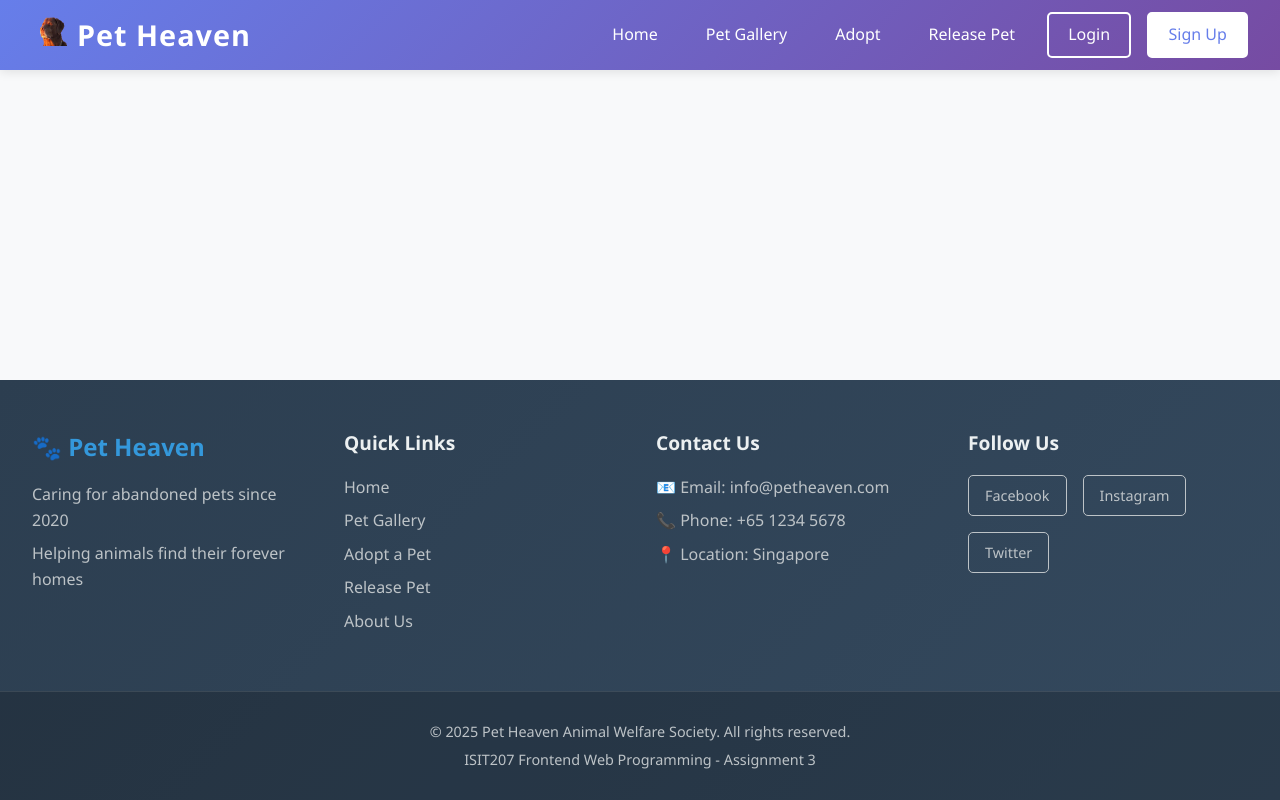
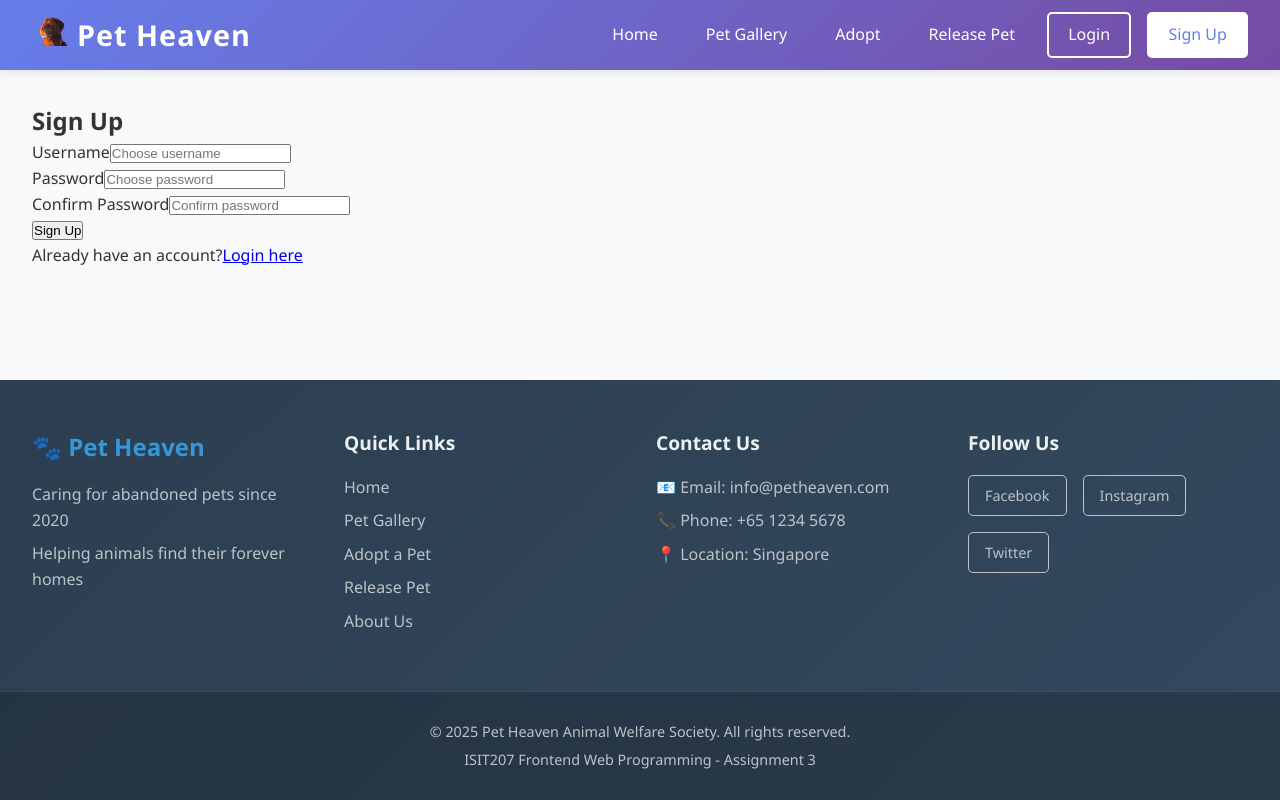
Before and after one commit to champseeker/pet-heaven-app, a React (Create React App) app: page /signup in a window 1280 px wide. Built offline with nearby package versions, Linux system fonts and the light colour scheme.

Commit message:
Login + Signup, Release v1 Gallery + Adoption edited

```diff
--- a/src/Components/Login.js
+++ b/src/Components/Login.js
@@ -1,5 +1,54 @@
-import React from 'react';
+import React, { useState } from 'react';
+import { Link } from 'react-router-dom';
 
-const Login = () => {}
+const Login = ({onSubmit}) => {
+    const [loginData, setLoginData] = useState({
+        username:'',
+        password: ''
+    });
+
+    const handleChange = (e) => {
+        setLoginData({
+            ...loginData, [e.target.name]: e.target.value
+        });
+    };
+
+    const handleSubmit = (e) => {
+        e.preventDefault();
+        onSubmit(loginData);
+        setLoginData({username:'', password:''});
+    };
+
+    return(
+        <div className="login-box">
+            <h2>Login</h2>
+            <form id="loginForm">
+                <div className="form-group">
+                    <label htmlFor="username">Username</label>
+                    <input name="username"
+                        type="text" id="username"
+                        value={loginData.username}
+                        onchange={handleChange}
+                        placeholder="Enter username"
+                        required/>
+                </div>
+                <div className="form-group">
+                    <label htmlFor="password">Password</label>
+                    <input
+                        type="password" id="password"
+                        value={loginData.password}
+                        onChange={handleChange}
+                        placeholder="Enter password"
+                        required/>
+                </div>
+                <button type="submit" className="btn-primary">Login</button>
+                <div className="form-footer">
+                    Don't have an account?
+                    <Link to="/signup">Sign Up here</Link>
+                </div>
+            </form>
+        </div>
+    );
+};
 
 export default Login;
--- a/src/Components/SignUp.js
+++ b/src/Components/SignUp.js
@@ -1,5 +1,71 @@
-import React from 'react';
+import React, { useState } from 'react';
+import { Link } from 'react-router-dom';
 
-const SignUp = () => {}
+const SignUp = ({onSubmit}) => {
+    const [signUpData, setSignUpData] = useState({
+        username:'',
+        password:'',
+        cPassword:''
+    });
+
+    const handleChange = (e) => {
+        setSignUpData({
+            ...signUpData, [e.target.name]: e.target.value
+        });
+    };
+
+    const handleSubmit = (e) => {
+        e.preventDefault();
+        const pass = signUpData.password;
+        const cPass = signUpData.cPassword;
+        if(pass == cPass){
+            onSubmit(signUpData);
+            setSignUpData({username:'', password:'', cPassword:''});
+        }else{
+            alert("Password mismatch");
+            setSignUpData({username:'', password:'', cPassword:''});
+        }
+    };
+
+    return(
+        <div className="login-box">
+            <h2>Sign Up</h2>
+            <form id="signupForm">
+                <div className="form-group">
+                    <label htmlFor="username">Username</label>
+                    <input
+                        type="text" id="username"
+                        value={signUpData.username}
+                        onChange={handleChange}
+                        placeholder="Choose username"
+                        required/>
+                </div>
+                <div className="form-group">
+                    <label htmlFor="password">Password</label>
+                    <input
+                        type="password" id="password"
+                        value={signUpData.password}
+                        onChange={handleChange}
+                        placeholder="Choose password"
+                        required/>
+                </div>
+                <div className="form-group">
+                    <label htmlFor="cpassword">Confirm Password</label>
+                    <input
+                        type="password" id="cpassword"
+                        value={signUpData.cPassword}
+                        onChange={handleChange}
+                        placeholder="Confirm password"
+                        required/>
+                </div>
+                <button type="submit" className="btn-primary">Sign Up</button>
+                <div className="form-footer">
+                    Already have an account?
+                    <Link to="/login">Login here</Link>
+                </div>
+            </form>
+        </div>
+    );
+}
 
 export default SignUp;
--- a/src/Pages/Adoption.js
+++ b/src/Pages/Adoption.js
@@ -1,4 +1,5 @@
-import React from 'react';
+import React,  { useState, useEffect } from 'react';
+import axios from 'axios';
 
 const Adoption = () => {}
 
--- a/src/Pages/Gallery.js
+++ b/src/Pages/Gallery.js
@@ -1,4 +1,5 @@
-import React from 'react';
+import React,  { useState, useEffect } from 'react';
+import axios from 'axios';
 
 const Gallery = () => {}
 
--- a/src/Pages/Release.js
+++ b/src/Pages/Release.js
@@ -1,5 +1,34 @@
-import React from 'react';
+import React, { useState } from 'react';
+import { Link } from 'react-router-dom';
 
-const Release = () => {}
+const Release = (onSubmit) => {
+    const [releaseData, setReleaseData] = useState({
+        // all the form data here
+    });
+
+    const handleChange = (e) => {
+        setReleaseData({
+            ...releaseData, [e.target.name]: e.target.value
+        });
+    };
+
+    const handleSubmit = (e) => {
+        e.preventDefault();
+        onSubmit(releaseData);
+        setReleaseData(
+            // all the form data here
+        );
+    };
+
+    return(
+        <div classname="release-box">
+            <h2>Release Form</h2>
+            <p>Fill up the form to release your beloved pets</p>
+            <form id="releaseForm">
+                {/* all the form data inputs (look at login/signup for example) */}
+            </form>
+        </div>
+    );
+};
 
 export default Release;
```
